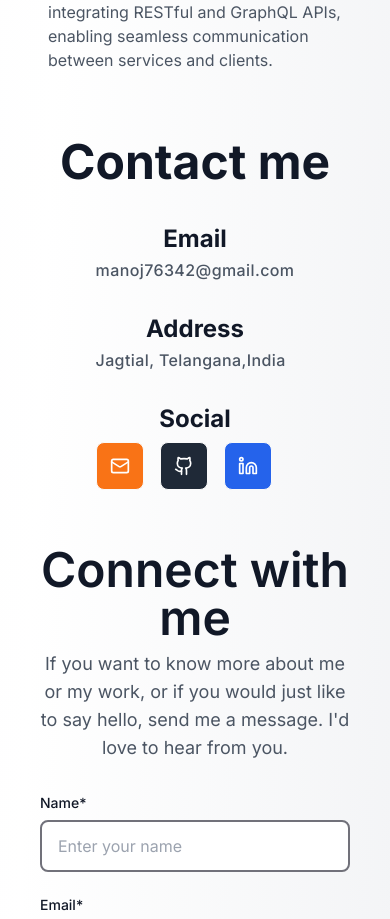
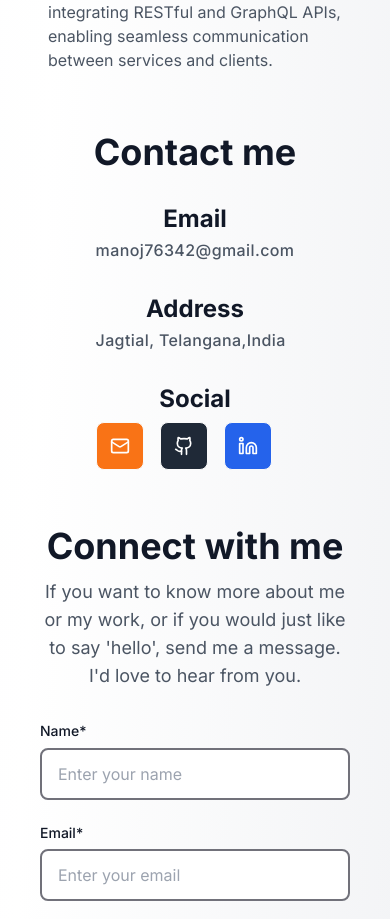
Before and after one commit to manozkumarj/profile, a React (Vite) app: page / in a window 390 px wide. Shown: the part 8141-9060 px from the top of the page. Built offline with nearby package versions, Linux system fonts and the light colour scheme.

Commit message:
Enhance text responsiveness and formatting in ContactForm component for better readability on smaller screens

```diff
--- a/src/components/ContactForm.tsx
+++ b/src/components/ContactForm.tsx
@@ -100,7 +100,7 @@ const ContactForm = () => {
                 <div className="max-w-7xl mx-auto flex max-lg:flex-col max-lg:gap-6">
                     <div className="w-1/2 max-lg:w-full">
                         <div className="max-lg:text-center max-md:mb-8 mb-16 max-lg:mb-8">
-                            <h1 className="text-5xl font-bold text-gray-900 dark:text-white leading-tight mb-2">Contact me</h1>
+                            <h1 className="text-5xl max-lg:text-4xl font-bold text-gray-900 dark:text-white leading-tight mb-2">Contact me</h1>
                         </div>
 
                         <div className="w-full">
@@ -168,9 +168,9 @@ const ContactForm = () => {
                     {/* Contact Form - Right Side */}
                     <div className="lg:col-span-2 max-lg:px-6">
                         <div className="mb-8">
-                            <h2 className="text-3xl max-lg:mt-8 max-lg:text-5xl max-lg:text-center font-semibold text-gray-900 dark:text-white mb-1">Connect with me</h2>
-                            <p className="text-gray-600 max-lg:mt-2 max-lg:text-center dark:text-gray-400 text-lg">
-                                If you want to know more about me or my work, or if you would just like to say hello, send me a message. I'd love to hear from you.
+                            <h2 className="text-3xl max-lg:mt-8 max-lg:text-4xl max-md:font-bold max-lg:text-center font-semibold text-gray-900 dark:text-white mb-1">Connect with me</h2>
+                            <p className="text-gray-600 max-lg:mt-3 max-lg:text-center dark:text-gray-400 text-lg">
+                                If you want to know more about me or my work, or if you would just like to say 'hello', send me a message. I'd love to hear from you.
                             </p>
                         </div>
 
```
